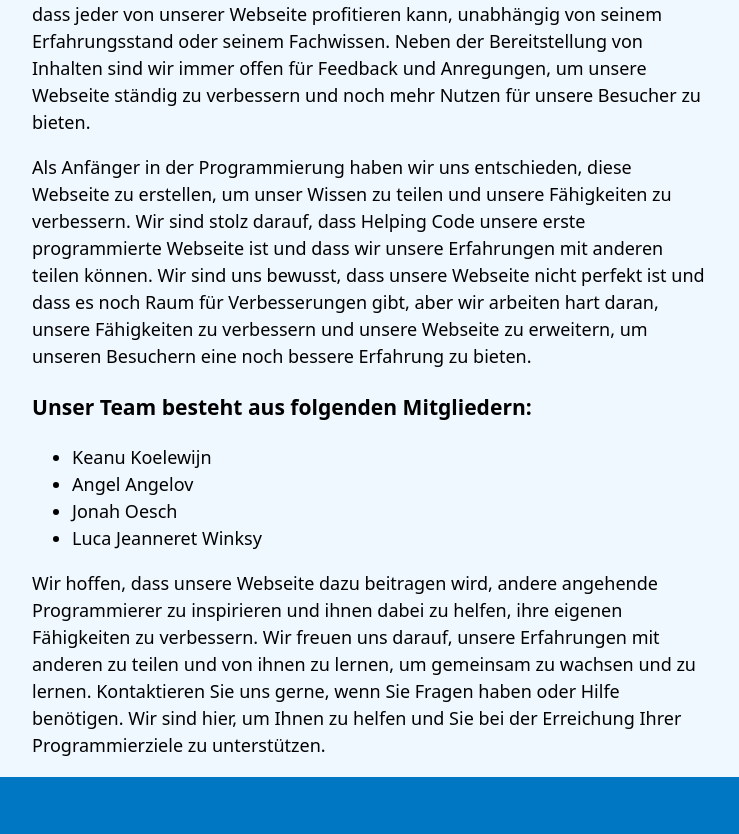
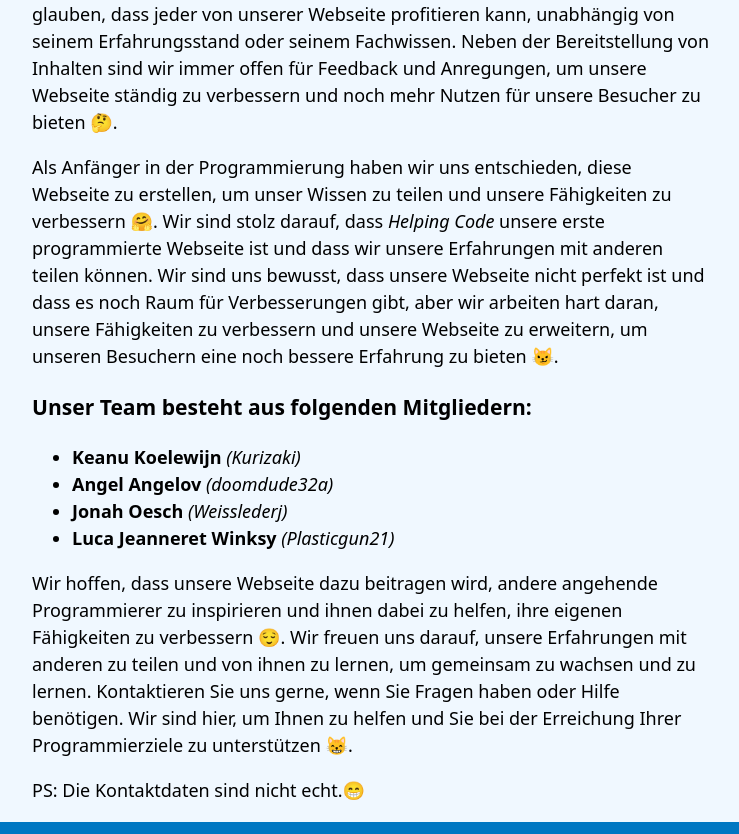
Before and after one commit to Kurizaki/LA1600, a plain HTML site: page über-uns.html in a window 1280 px wide. Shown: the part 752-1586 px from the top of the page, without its empty margins (268-1007 px from the left). Drawn offline with Linux system fonts and the light colour scheme.

Commit message:
Update über-uns.html

```diff
--- a/über-uns.html
+++ b/über-uns.html
@@ -40,34 +40,37 @@
         <section class="introduction">
             <h1>Über Uns:</h1>
             <div class="introduction-text">
-                <p>Helping Code ist eine Webseite, die sich zum Ziel gesetzt hat, Programmierern auf jedem Niveau dabei
-                    zu helfen, ihre Fähigkeiten zu verbessern. Wir glauben, dass jeder von unserer Webseite profitieren
+                <p><strong>Helping Code</strong> ist eine Webseite, die sich zum Ziel gesetzt hat, Programmierern auf jedem Niveau dabei
+                    zu helfen, ihre Fähigkeiten zu verbessern 😺. Wir glauben, dass jeder von unserer Webseite profitieren
                     kann, unabhängig von seinem Erfahrungsstand oder seinem Fachwissen. Neben der Bereitstellung von
                     Inhalten sind wir immer offen für Feedback und Anregungen, um unsere Webseite ständig zu verbessern
-                    und noch mehr Nutzen für unsere Besucher zu bieten.
+                    und noch mehr Nutzen für unsere Besucher zu bieten 🤔.
                 </p>
 
                 <p>Als Anfänger in der Programmierung haben wir uns entschieden, diese Webseite zu erstellen, um unser
-                    Wissen zu teilen und unsere Fähigkeiten zu verbessern. Wir sind stolz darauf, dass Helping Code
+                    Wissen zu teilen und unsere Fähigkeiten zu verbessern 🤗. Wir sind stolz darauf, dass <em>Helping Code</em>
                     unsere erste programmierte Webseite ist und dass wir unsere Erfahrungen mit anderen teilen können.
                     Wir sind uns bewusst, dass unsere Webseite nicht perfekt ist und dass es noch Raum für
                     Verbesserungen gibt, aber wir arbeiten hart daran, unsere Fähigkeiten zu verbessern und unsere
-                    Webseite zu erweitern, um unseren Besuchern eine noch bessere Erfahrung zu bieten.
+                    Webseite zu erweitern, um unseren Besuchern eine noch bessere Erfahrung zu bieten 😼.
                 </p>
 
                 <h3>Unser Team besteht aus folgenden Mitgliedern:</h3>
                 <ul>
-                    <li>Keanu Koelewijn</li>
-                    <li>Angel Angelov</li>
-                    <li>Jonah Oesch</li>
-                    <li>Luca Jeanneret Winksy</li>
+                    <li><strong>Keanu Koelewijn</strong> <em>(Kurizaki)</em></li>
+                    <li><strong>Angel Angelov</strong> <em>(doomdude32a)</em></li>
+                    <li><strong>Jonah Oesch</strong> <em>(Weisslederj)</em></li>
+                    <li><strong>Luca Jeanneret Winksy</strong> <em>(Plasticgun21)</em></li>
                 </ul>
 
                 <p>Wir hoffen, dass unsere Webseite dazu beitragen wird, andere angehende Programmierer zu inspirieren
-                    und ihnen dabei zu helfen, ihre eigenen Fähigkeiten zu verbessern. Wir freuen uns darauf, unsere
+                    und ihnen dabei zu helfen, ihre eigenen Fähigkeiten zu verbessern 😌. Wir freuen uns darauf, unsere
                     Erfahrungen mit anderen zu teilen und von ihnen zu lernen, um gemeinsam zu wachsen und zu lernen.
                     Kontaktieren Sie uns gerne, wenn Sie Fragen haben oder Hilfe benötigen. Wir sind hier, um Ihnen zu
-                    helfen und Sie bei der Erreichung Ihrer Programmierziele zu unterstützen.
+                    helfen und Sie bei der Erreichung Ihrer Programmierziele zu unterstützen 😸.
+                </p>
+                <p>
+                    PS: Die Kontaktdaten sind nicht echt.😁
                 </p>
             </div>
         </section>
```
